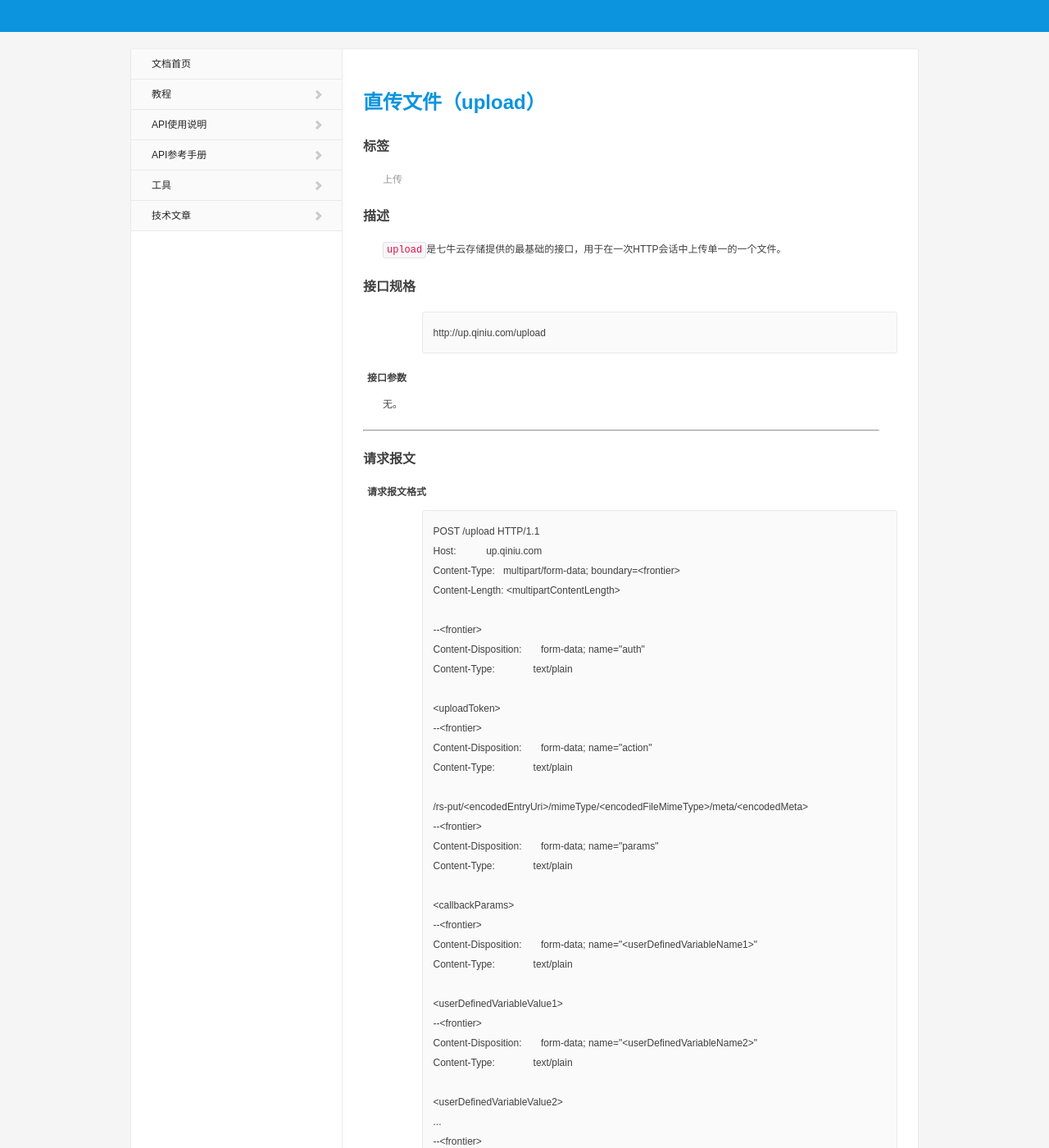
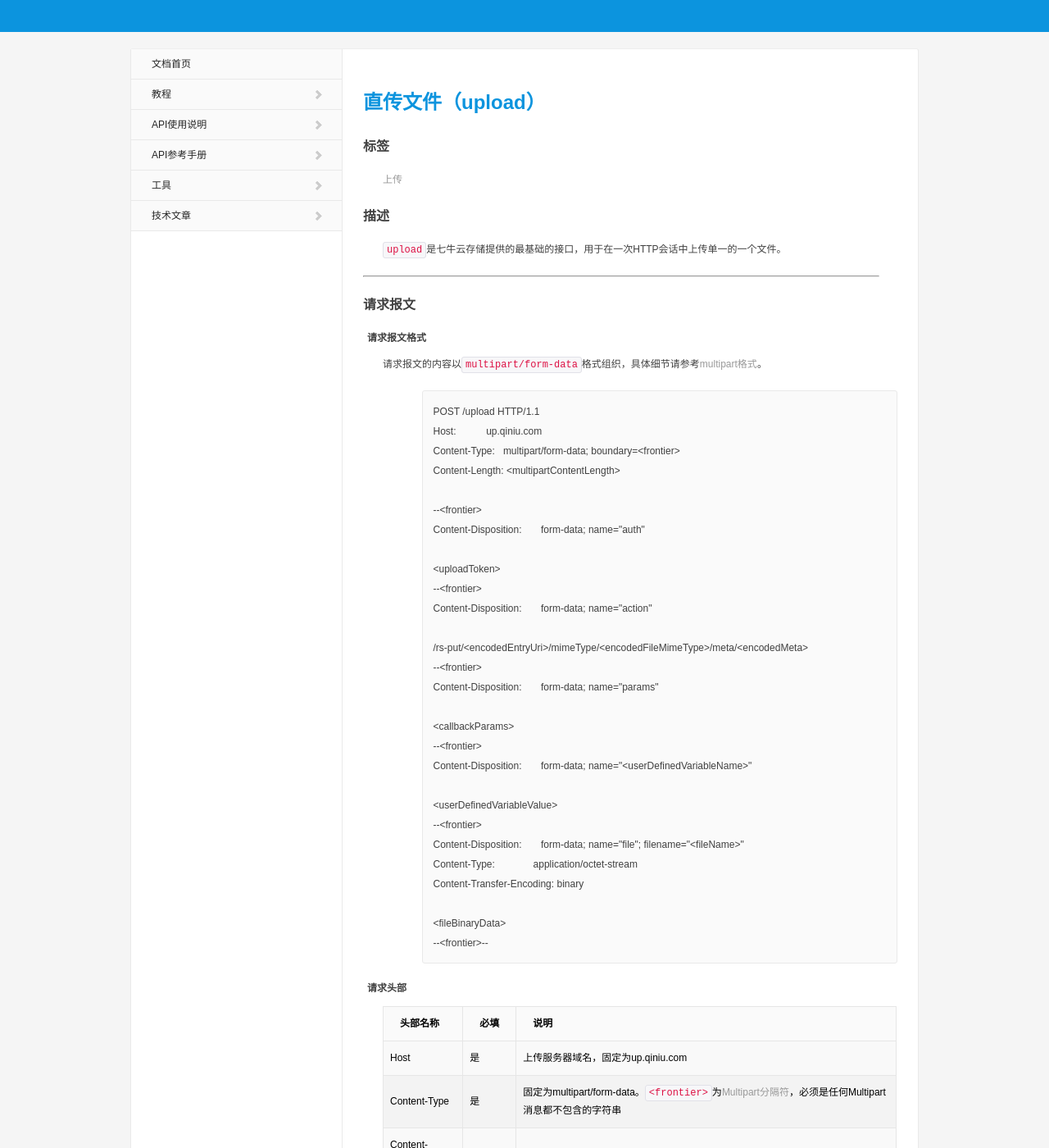
Before and after one commit to qiniu/docs.qiniu.com, a Jekyll site: the page built from docs/v6/api/reference/up/upload.markdown, in a window 1280 px wide and 1400 px high. Shown: the whole window at 82% size. Built offline with Jekyll 4.4.1, drawn with Linux system fonts in a browser that asks for light colours; nearby versions of some CDN libraries; library files that are not in the unit come from our copies; some of the changed text lies outside the part shown.

Commit message:
Remove trial content.

````diff
--- a/docs/v6/api/reference/up/upload.markdown
+++ b/docs/v6/api/reference/up/upload.markdown
@@ -17,18 +17,6 @@ order: 50
 
 `upload`是七牛云存储提供的最基础的接口，用于在一次HTTP会话中上传单一的一个文件。
 
-<a name="upload-specification"></a>
-## 接口规格
-
-```
-http://up.qiniu.com/upload
-```
-
-<a name="upload-specification-params"></a>
-### 接口参数
-
-无。
-
 ---
 
 <a name="upload-request"></a>
@@ -36,6 +24,8 @@ http://up.qiniu.com/upload
 
 <a name="upload-request-struct"></a>
 ### 请求报文格式
+
+请求报文的内容以`multipart/form-data`格式组织，具体细节请参考[multipart格式][multipartFrontierHref]。
 
 ```
 POST /upload HTTP/1.1
@@ -45,35 +35,20 @@ Content-Length: <multipartContentLength>
 
 --<frontier>
 Content-Disposition:       form-data; name="auth"
-Content-Type:              text/plain
 
 <uploadToken>
 --<frontier>
 Content-Disposition:       form-data; name="action"
-Content-Type:              text/plain
 
 /rs-put/<encodedEntryUri>/mimeType/<encodedFileMimeType>/meta/<encodedMeta>
 --<frontier>
 Content-Disposition:       form-data; name="params"
-Content-Type:              text/plain
 
 <callbackParams>
 --<frontier>
-Content-Disposition:       form-data; name="<userDefinedVariableName1>"
-Content-Type:              text/plain
+Content-Disposition:       form-data; name="<userDefinedVariableName>"
 
-<userDefinedVariableValue1>
---<frontier>
-Content-Disposition:       form-data; name="<userDefinedVariableName2>"
-Content-Type:              text/plain
-
-<userDefinedVariableValue2>
-...
---<frontier>
-Content-Disposition:       form-data; name="<userDefinedVariableNameN>"
-Content-Type:              text/plain
-
-<userDefinedVariableValueN>
+<userDefinedVariableValue>
 --<frontier>
 Content-Disposition:       form-data; name="file"; filename="<fileName>"
 Content-Type:              application/octet-stream
@@ -89,13 +64,8 @@ Content-Transfer-Encoding: binary
 头部名称       | 必填 | 说明
 :------------- | :--- | :------------------------------------------
 Host           | 是   | 上传服务器域名，固定为up.qiniu.com
-Content-Type   | 是   | 固定为multipart/form-data
+Content-Type   | 是   | 固定为multipart/form-data。`<frontier>`为[Multipart分隔符][multipartFrontierHref]，必须是任何Multipart消息都不包含的字符串
 Content-Length | 是   | 整个Multipart内容的总长度，单位：字节（Byte）
-
-头部参数名称                  | 必填 | 说明
-:---------------------------- | :--- | :-----------------------------------------
-`<frontier>`                  | 是   | [Multipart分隔符][multipartFrontierHref]，必须是一个任何Multipart消息都没有包含的字符串
-`<multipartContentLength>`    | 是   | 整个Multipart内容的总长度，单位：字节（Byte）
 
 <a name="upload-request-params"></a>
 ### 请求动作
@@ -121,10 +91,12 @@ Content-Length | 是   | 整个Multipart内容的总长度，单位：字节（B
 :---------------------------- | :--- | :-----------------------------------------
 `<uploadToken>`               | 是   | [上传凭证][uploadTokenHref]，位于`auth`消息中
 `<callbackParams>`            |      | [上传策略][uploadPolicyHref]中指定callbackUrl时，须将相应的callackParams放置在`params`消息中
-`<userDefinedVariableNameN>`  |      | [用户自定义变量][userDefinedVariableHref]的名字
-`<userDefinedVariableValueN>` |      | [用户自定义变量][userDefinedVariableHref]的值
+`<userDefinedVariableName>`   |      | [用户自定义变量][userDefinedVariableHref]的名字
+`<userDefinedVariableValue>`  |      | [用户自定义变量][userDefinedVariableHref]的值
 `<fileName>`                  | 是   | 目标资源名（Key）
 `<fileBinaryData>`            | 是   | 上传文件的完整内容
+
+注意：用户自定义变量可以有多对。
 
 ---
 
@@ -160,8 +132,8 @@ Cache-Control  | 是   | 缓存控制，固定为no-store，不缓存
 
 ```
 {
-    "hash": "<hash      string>",
-    "key":  "<key       string>"
+    "hash": "<hash  string>",
+    "key":  "<key   string>"
 }
 ```
 
````
